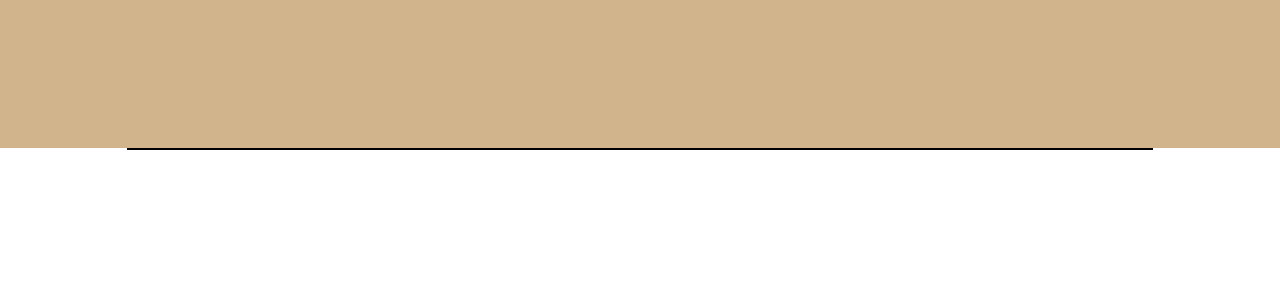
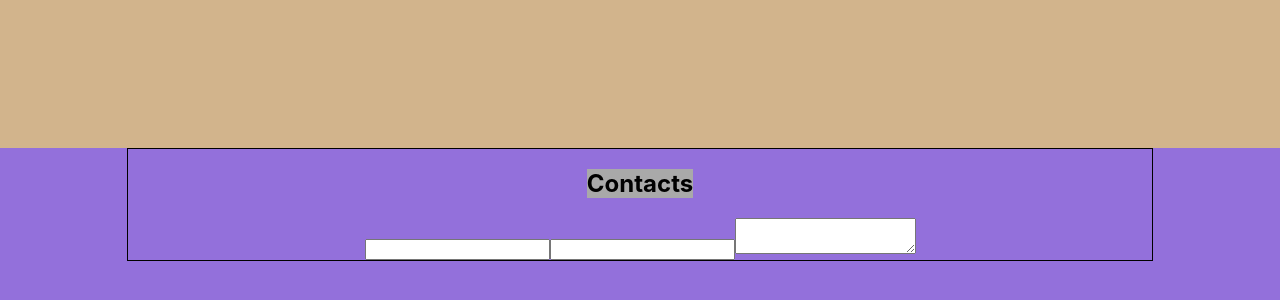
Before and after one commit to cros6y6raga/portfolio, a React (Create React App) app: page / in a window 1280 px wide. Shown: the part 3132-3432 px from the top of the page. Before the commit the page ends 3282 px from the top, so only its background shows below. Built offline with nearby package versions, Linux system fonts and the light colour scheme.

Commit message:
Contacts+

```diff
--- a/src/contacts/Contacts.module.css
+++ b/src/contacts/Contacts.module.css
@@ -1,9 +1,9 @@
-.optionsBlock {
+.contactsBlock {
     min-height: 100vh;
-    background-color: tan;
+    background-color: mediumpurple;
 }
 
-.optionsContainer {
+.contactsContainer {
     flex-direction: column;
     justify-content: flex-start;
 }
@@ -11,8 +11,3 @@
 .title {
     background-color: darkgrey;
 }
-.hire{
-    text-decoration: none;
-    padding: 10px;
-    background-color: darkgrey;
-}
--- a/src/contacts/Contacts.tsx
+++ b/src/contacts/Contacts.tsx
@@ -6,7 +6,12 @@ function Contacts() {
     return (
         <div className={style.contactsBlock}>
             <div className={`${styleContainer.container} ${style.contactsContainer}`}>
-
+                <h2 className={style.title}>Contacts</h2>
+                <form action="">
+                    <input type="text"/>
+                    <input type="text"/>
+                    <textarea name="" id=""></textarea>
+                </form>
             </div>
         </div>
     );
```
